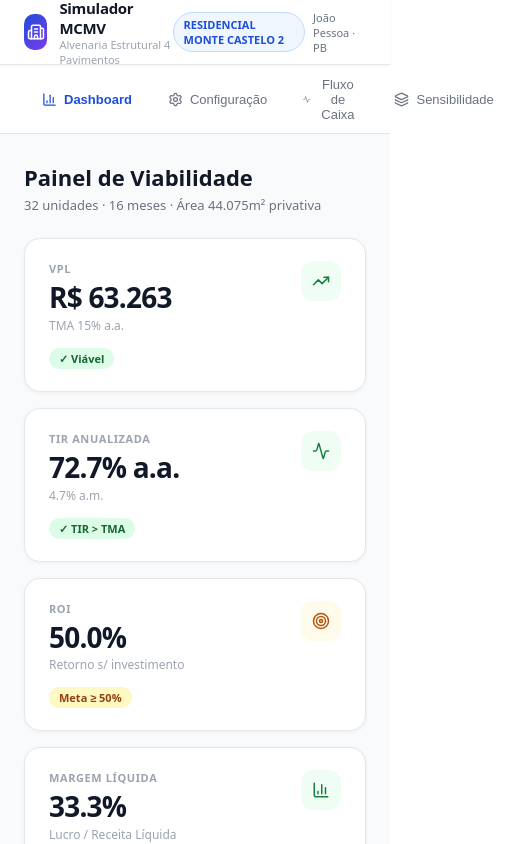
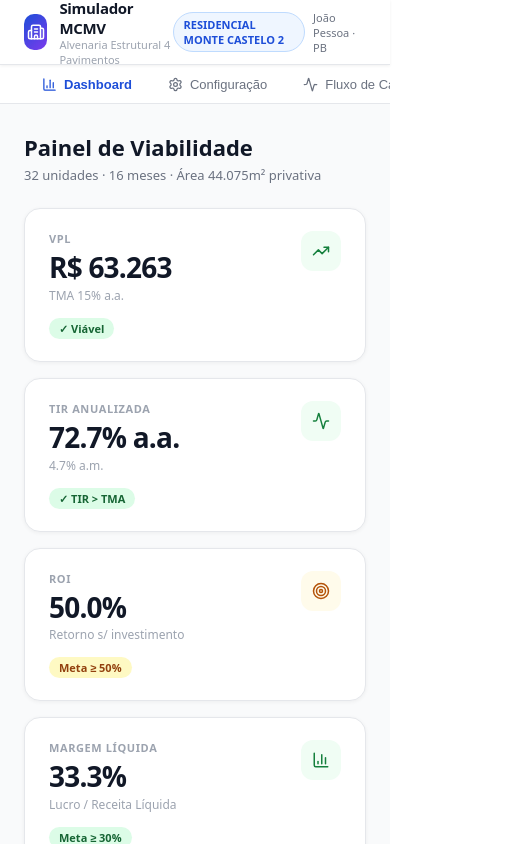
Before and after one commit to danielforteadv/simulador-mcmv, a React (Vite) app: page / in a window 390 px wide. Shown: the top 844 px of the page, 512 px wide, since content can reach past the window. Built offline with nearby package versions, Linux system fonts and the light colour scheme.

Commit message:
fix: mobile scroll for tab nav

```diff
--- a/src/App.jsx
+++ b/src/App.jsx
@@ -216,7 +216,7 @@ export default function App() {
 
       {/* Tab Nav */}
       <div style={{ background: "#fff", borderBottom: "1px solid #E5E7EB" }}>
-        <div style={{ maxWidth: 1280, margin: "0 auto", padding: "0 24px", display: "flex", gap: 0 }}>
+        <div className="no-scrollbar" style={{ maxWidth: 1280, margin: "0 auto", padding: "0 24px", display: "flex", gap: 0, overflowX: "auto" }}>
           {tabs.map(t => {
             const Icon = t.icon;
             const active = tab === t.id;
@@ -231,6 +231,7 @@ export default function App() {
                   fontWeight: active ? 600 : 500, fontSize: 13,
                   background: "none", border: "none", borderRadius: 0,
                   cursor: "pointer", transition: "all 0.15s", marginBottom: -1,
+                  whiteSpace: "nowrap", flexShrink: 0
                 }}
               >
                 <Icon size={15} />
@@ -466,7 +467,7 @@ export default function App() {
                 </div>
                 {CONSTRUCTION_ITEMS.map((item, i) => {
                   const value = calc.subtotalConstrucao * item.pct;
-                  const colors = ["#3B82F6","#8B5CF6","#10B981","#F59E0B","#EF4444","#06B6D4","#84CC16","#F97316","#EC4899","#6366F1","#14B8A6"];
+                  const colors = ["#3B82F6", "#8B5CF6", "#10B981", "#F59E0B", "#EF4444", "#06B6D4", "#84CC16", "#F97316", "#EC4899", "#6366F1", "#14B8A6"];
                   return (
                     <div key={i} style={{ marginBottom: 10 }}>
                       <div style={{ display: "flex", justifyContent: "space-between", marginBottom: 4 }}>
--- a/src/index.css
+++ b/src/index.css
@@ -14,3 +14,16 @@ body {
   width: 100%;
   min-height: 100vh;
 }
+
+/* Hide scrollbar for Chrome, Safari and Opera */
+.no-scrollbar::-webkit-scrollbar {
+  display: none;
+}
+
+/* Hide scrollbar for IE, Edge and Firefox */
+.no-scrollbar {
+  -ms-overflow-style: none;
+  /* IE and Edge */
+  scrollbar-width: none;
+  /* Firefox */
+}
```
